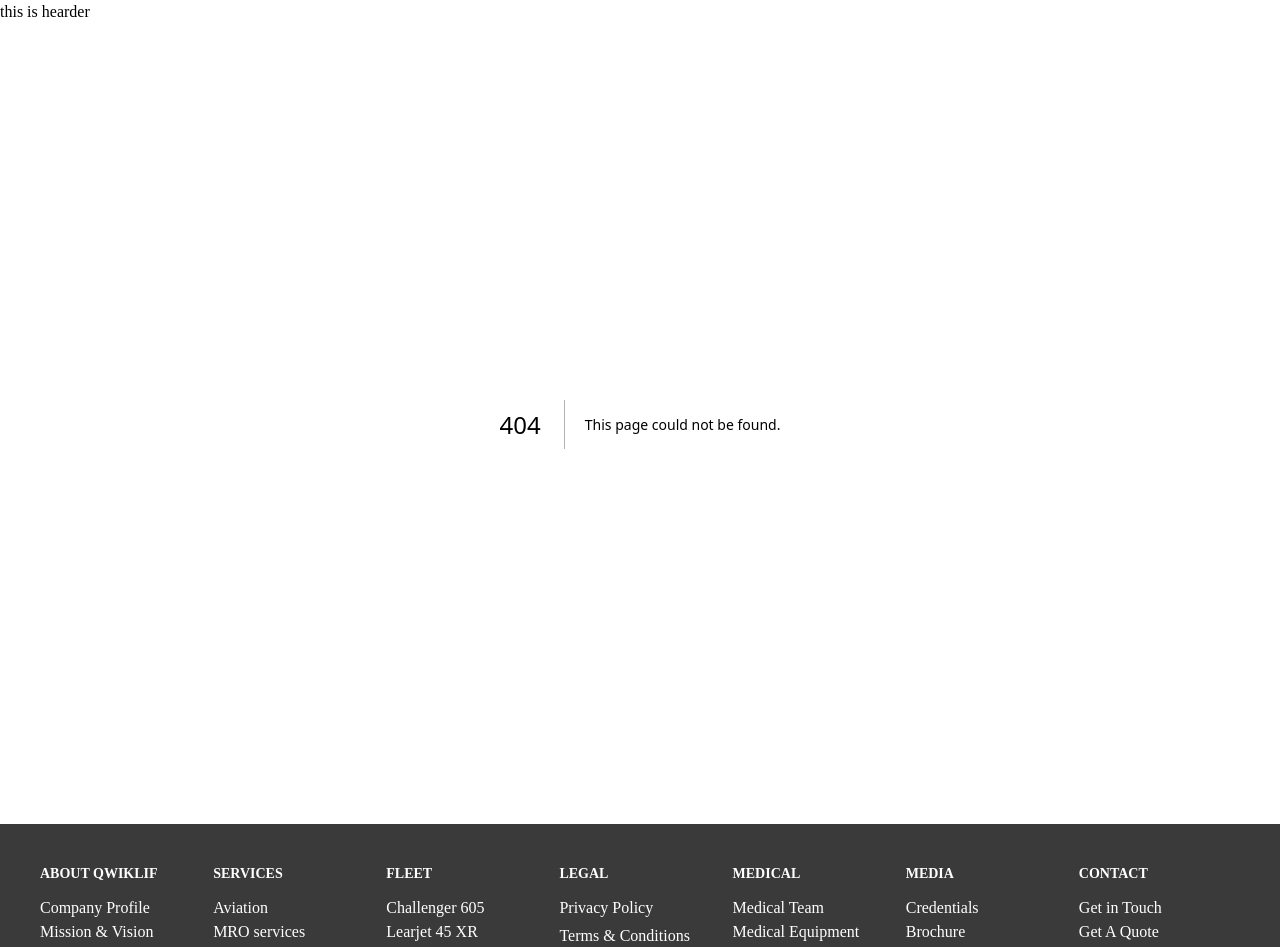
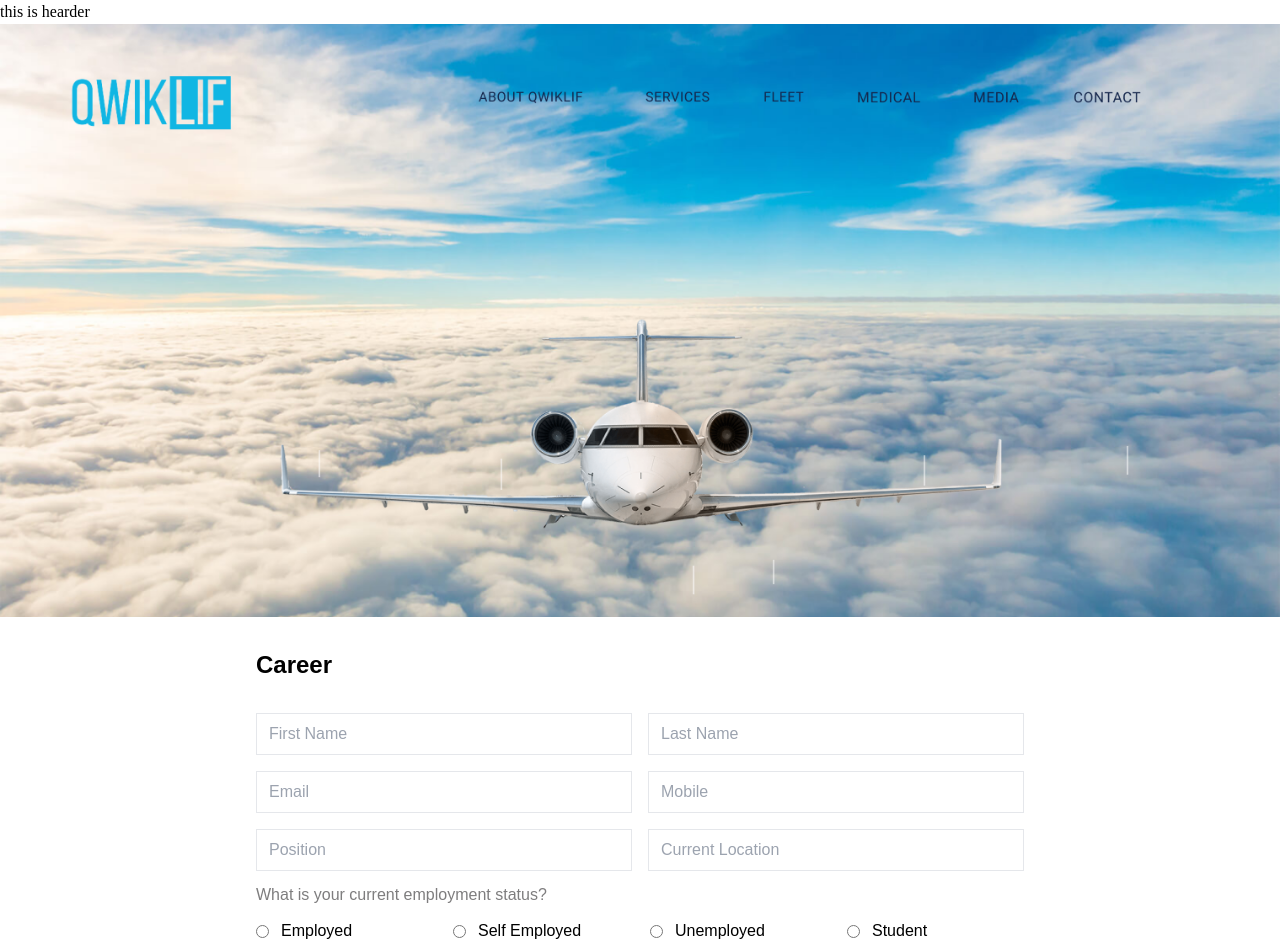
Before and after one commit to digvijaybind/qwik-new-customer-panel, a Next.js app: page /career in a window 1280 px wide. Before the commit this address had no page. Shown: the top 947 px of the page. Built offline with nearby package versions, Linux system fonts and the light colour scheme.

Commit message:
added career page

```diff
--- /dev/null
+++ b/pages/career/index.jsx
@@ -0,0 +1,91 @@
+const Career = () => {
+  return (
+    <div className="font-Montserrat">
+      <img src="/images/career-banner.png" className="w-full" alt="banner" />
+      <div className="flex justify-center">
+        <div className="w-[60%]">
+          <h1 className="text-2xl font-bold font-Montserrat my-8">Career</h1>
+          <form
+            className="w-full sm:mb-10 mb-20"
+            onSubmit={(e) => {
+              e.preventDefault();
+            }}
+          >
+            <div className="grid grid-cols-2 gap-4">
+              <input className="border px-3 py-2" type="text" name="firstname" placeholder="First Name" />
+              <input className="border px-3 py-2" type="text" name="lastname" placeholder="Last Name" />
+              <input className="border px-3 py-2" type="email" name="email" placeholder="Email" />
+              <input className="border px-3 py-2" type="tel" name="mobile" placeholder="Mobile" />
+              <input className="border px-3 py-2" type="text" name="position" placeholder="Position" />
+              <input className="border px-3 py-2" type="text" name="currentlocation" placeholder="Current Location" />
+            </div>
+            <p className="my-3 text-[#7E7D7E]">What is your current employment status?</p>
+            <div className="grid sm:grid-cols-2 grid-cols-4 gap-5">
+              <div className="flex items-center">
+                <input type="radio" value="Employed" name="employmentstatus" className="mr-3" />
+                <label>Employed</label>
+              </div>
+              <div className="flex items-center">
+                <input type="radio" value="Self Employed" name="employmentstatus" className="mr-3" />
+                <label>Self Employed</label>
+              </div>
+              <div className="flex items-center">
+                <input type="radio" value="Unemployed" name="employmentstatus" className="mr-3" />
+                <label>Unemployed</label>
+              </div>
+              <div className="flex items-center">
+                <input type="radio" value="Student" name="employmentstatus" className="mr-3" />
+                <label>Student</label>
+              </div>
+            </div>
+            <textarea className="border px-3 py-2 w-full mt-4" rows="10" name="message" placeholder="Your Message"></textarea>
+            <div className="my-3 border border-dashed rounded-md flex justify-center py-24 bg-slate-50">
+              <div className="w-fit flex flex-col items-center">
+                <img src="/images/upload-icon.svg" className="w-16" alt="upload icon" />
+                <p className="text-center">Upload Your Files</p>
+              </div>
+            </div>
+            <p className="my-3 text-[#7E7D7E]">How did you hear about us?</p>
+            <div className="grid sm:grid-cols-2 grid-cols-5 gap-5 mb-5">
+              <div className="flex items-center">
+                <input type="radio" value="Internet" name="source" className="mr-3" />
+                <label>Internet</label>
+              </div>
+              <div className="flex items-center">
+                <input type="radio" value="Instagram" name="source" className="mr-3" />
+                <label>Instagram</label>
+              </div>
+              <div className="flex items-center">
+                <input type="radio" value="LinkedIn" name="source" className="mr-3" />
+                <label>LinkedIn</label>
+              </div>
+              <div className="flex items-center">
+                <input type="radio" value="Facebook" name="source" className="mr-3" />
+                <label>Facebook</label>
+              </div>
+              <div className="flex items-center">
+                <input type="radio" value="Twitter" name="source" className="mr-3" />
+                <label>Twitter</label>
+              </div>
+            </div>
+            <div className="flex items-start my-2">
+              <input type="checkbox" name="tnc" className="mr-2 mt-1" />
+              <label className="text-sm">
+                I have read and agree to the <a className="text-red-600">Candidate Disclosure Text</a>
+              </label>
+            </div>
+            <div className="flex justify-end sm:my-5">
+              <button type="submit" className="px-8 py-2 bg-[#40D1F0] text-white rounded-full font-medium">
+                Submit
+              </button>
+            </div>
+            <p className="mt-3 text-xs text-[#7E7D7E]">*Any information you provide is confidential and will only be viewed by our recruiters in an effort to fill open positions. In addition, the information you provide is subject to our privacy policy practices</p>
+          </form>
+        </div>
+      </div>
+      <div className="bg-[#D8D8D8] h-[100px]"></div>
+    </div>
+  );
+};
+
+export default Career;
```
Also changed, not shown: public/images/career-banner.png (added), public/images/upload-icon.svg (added).
